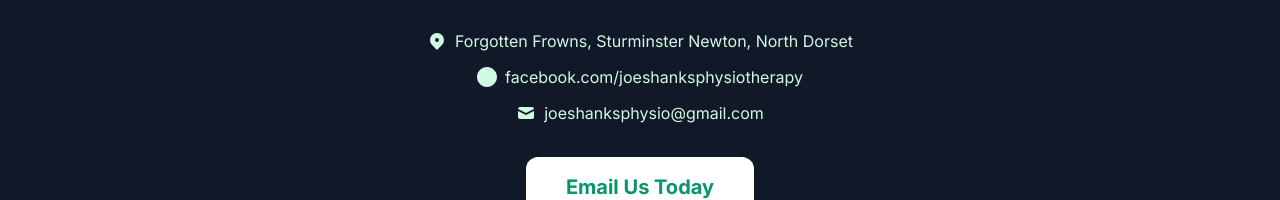
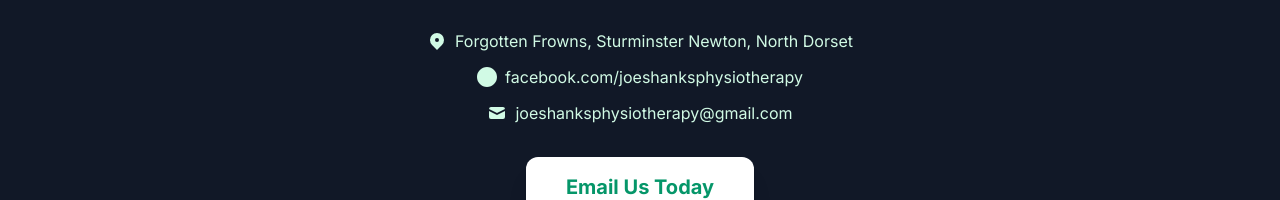
Before and after one commit to josephshanks03-oss/Physio-website, a plain HTML site: page index.html in a window 1280 px wide. Shown: the part 2289-2489 px from the top of the page. Drawn offline with nearby package versions, Linux system fonts and the light colour scheme.

Commit message:
Update email address in contact section

```diff
--- a/index.html
+++ b/index.html
@@ -158,7 +158,7 @@
 
                 <p class="flex items-center justify-center space-x-2">
                     <svg xmlns="http://www.w3.org/2000/svg" class="h-5 w-5" viewBox="0 0 20 20" fill="currentColor"><path d="M2.003 5.884L10 9.882l7.997-3.998A2 2 0 0016 4H4a2 2 0 00-1.997 1.884z"/><path d="M18 8.118l-8 4-8-4V14a2 2 0 002 2h12a2 2 0 002-2V8.118z"/></svg>
-                    <span>joeshanksphysio@gmail.com</span>
+                    <span>joeshanksphysiotherapy@gmail.com</span>
                 </p>
             </div>
 
```
